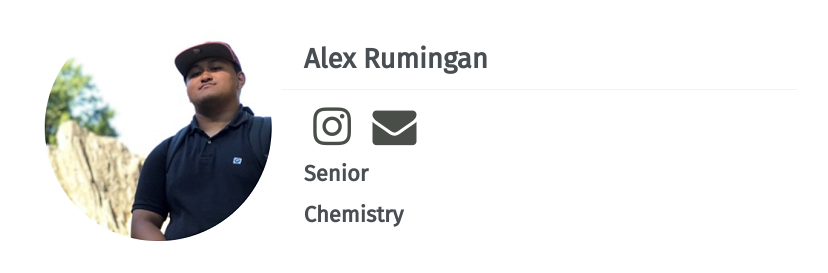
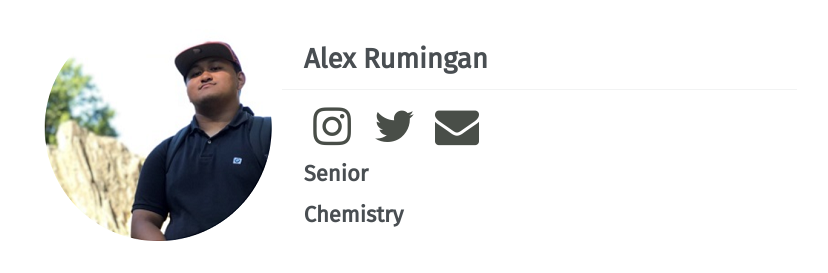
Before and after one commit to vtfasa/vtfasa.github.io, a Jekyll site: the page built from _pages/officers/sports.md, in a window 1280 px wide. Shown: the part 1377-1650 px from the top of the page, without its empty margins (252-1080 px from the left). Built offline with Jekyll 4.4.1, drawn with Linux system fonts in a browser that asks for light colours; some web fonts are replaced.

Commit message:
Update sports.md

```diff
--- a/_pages/officers/sports.md
+++ b/_pages/officers/sports.md
@@ -48,6 +48,7 @@ permalink: /officers/sports/
 ![image-left]({{ "/assets/images/officers/small/alexRCircle.png" | absolute_url }}){: .align-left}
 ## Alex Rumingan
 <p style="margin-bottom: 0.45em; padding: 0"><a href="https://www.instagram.com/lexionboard/" style="margin: 0; padding: 0"><i class="fa fa-2x fa-fw fa-instagram" style="color: #494e48"></i></a>
+<a href="https://twitter.com/DJRumi33" style="color: #494e48"><i class="fa fa-2x fa-fw fa-twitter"></i></a>
 <a href="mailto:rumi33@vt.edu" style="margin: 0; padding: 0"><i class="fa fa-2x fa-fw fa-envelope" style="color: #494e48"></i></a></p>
 <h3 style="margin-top: 0">Senior</h3>
 **Chemistry**
```
